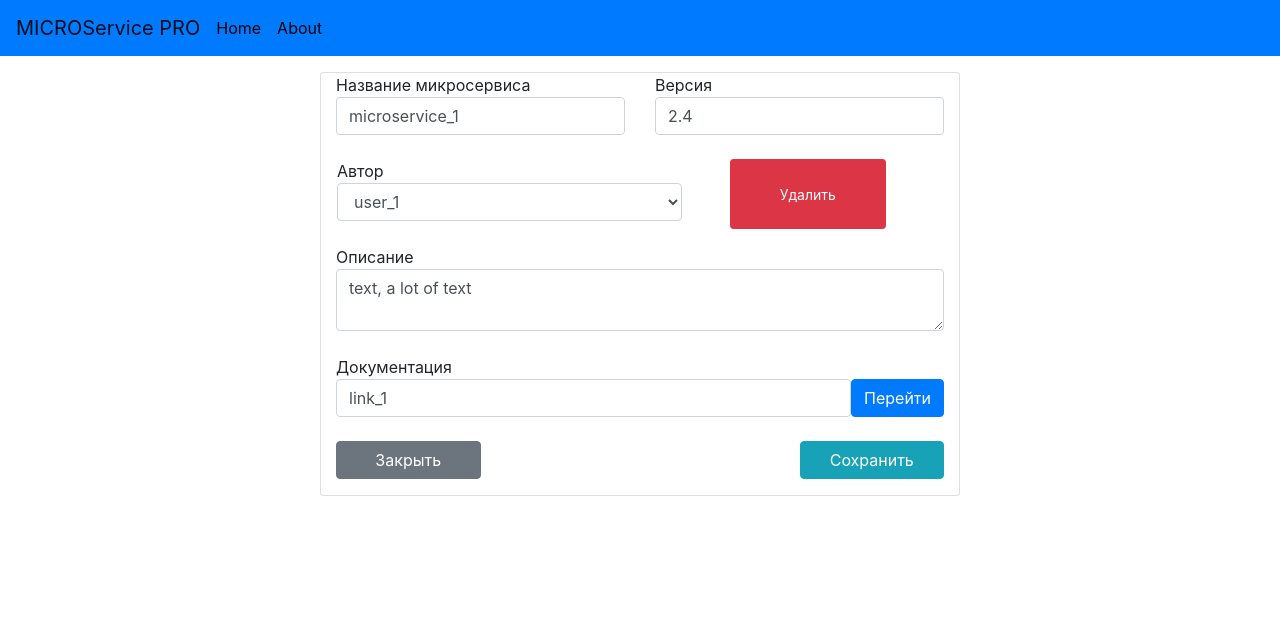
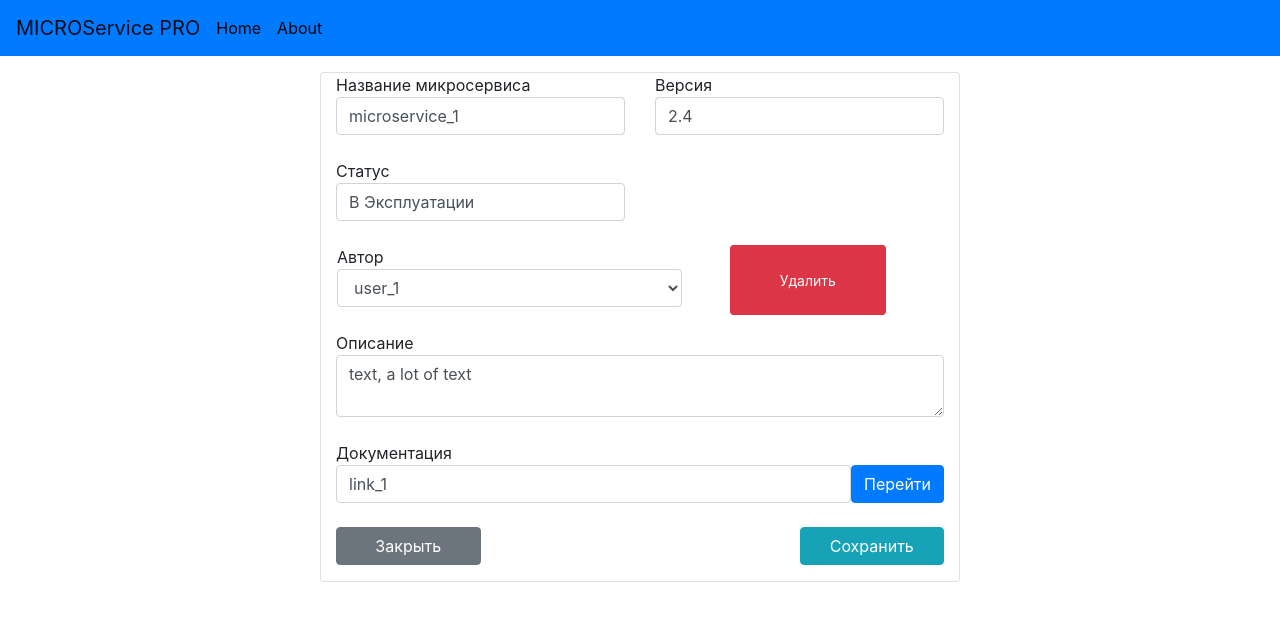
Before and after one commit to victor-sha/micro-sm, a React (Create React App) app: page /service/1 in a window 1280 px wide. Shown: the top 620 px of the page. Built offline with nearby package versions, Linux system fonts and the light colour scheme; data requests are answered from the project's data file.

Commit message:
add status field

```diff
--- a/db.json
+++ b/db.json
@@ -17,7 +17,7 @@
           "id": 1,
           "date_changed": "10.01.2019",
           "author_id": 1,
-          "comment": "sdggklffhfddfff"
+          "comment": "В Эксплуатации"
         },
         {
           "id": 2,
@@ -60,7 +60,7 @@
           "id": 1,
           "date_changed": "10.01.2019",
           "author_id": 1,
-          "comment": "sdggffsdfsdfsshfddfff"
+          "comment": "Выводится из эсплуатации"
         },
         {
           "id": 2,
@@ -103,7 +103,7 @@
           "id": 1,
           "date_changed": "10.01.2019",
           "author_id": 1,
-          "comment": "sdggf fhfd dfff"
+          "comment": "Идея"
         },
         {
           "id": 2,
@@ -146,7 +146,7 @@
           "id": 1,
           "date_changed": "10.01.2019",
           "author_id": 1,
-          "comment": "sdggfssssfhfddfff"
+          "comment": "Тестируется"
         },
         {
           "id": 2,
@@ -189,7 +189,7 @@
           "id": 1,
           "date_changed": "10.01.2019",
           "author_id": 1,
-          "comment": "sdggffhfddfff"
+          "comment": "Реализация"
         },
         {
           "id": 2,
@@ -232,7 +232,7 @@
           "id": 1,
           "date_changed": "10.01.2019",
           "author_id": 1,
-          "comment": "sdggffhfddfff"
+          "comment": "Согласование"
         },
         {
           "id": 2,
@@ -297,6 +297,20 @@
       "version": "3",
       "description": "Letters microservice",
       "id": 10
+    },
+    {
+      "status": [
+        {
+          "id": 1,
+          "date_changed": "Sun Dec 01 2019",
+          "author_id": 1,
+          "comment": "Идея"
+        }
+      ],
+      "name": "Contact",
+      "version": "1",
+      "description": "Contract",
+      "id": 11
     }
   ],
   "status": [
--- a/src/ServiceComponent.js
+++ b/src/ServiceComponent.js
@@ -65,6 +65,19 @@ export const ServiceComponent = () => {
                 name="version"
                 value={service.version}
                 onChange={e => setService({...service, version: e.target.value})}
+              />
+            </label>
+          </div>
+
+          <div className="form-group">
+            <label className="col-md-6">
+              Статус
+              <input
+                className="form-control"
+                type="text"
+                name="status"
+                value={service.status && service.status.length > 0 && service.status[0].comment}
+                // onChange={e => setService({...service, status: e.target.value})}
               />
             </label>
           </div>
```
